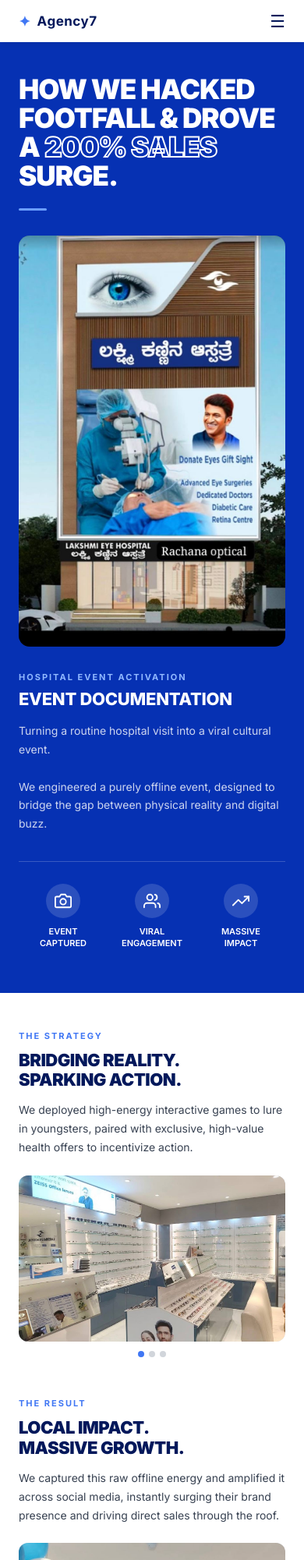
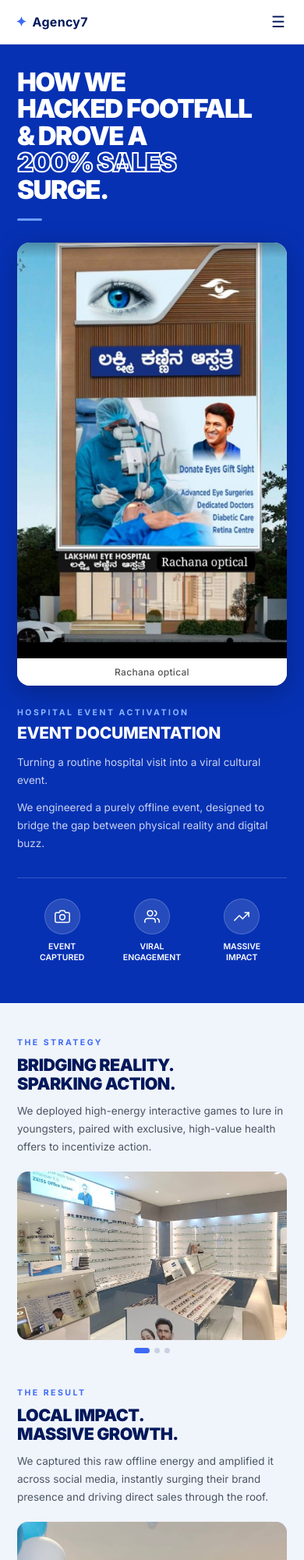
Before and after one commit to Chethans3413/SCRIBED7, a plain HTML site: page lakshmi-case-study.html in a window 390 px wide. Shown: the top 2000 px of the page at 78% size. Drawn offline with Linux system fonts and the light colour scheme.

Commit message:
Rebuild case study pixel-perfect — matches reference design with card, caption, proper layout

```diff
--- a/lakshmi-case-study.html
+++ b/lakshmi-case-study.html
@@ -3,52 +3,39 @@
 <head>
   <meta charset="UTF-8" />
   <meta name="viewport" content="width=device-width, initial-scale=1.0" />
-  <title>Agency7 — How We Hacked Footfall & Drove a 200% Sales Surge</title>
+  <title>Agency7 — How We Hacked Footfall &amp; Drove a 200% Sales Surge</title>
   <meta name="description" content="How Agency7 turned a hospital event into a viral cultural moment, driving 200% sales growth for Lakshmi Eye Hospital." />
   <link rel="preconnect" href="https://fonts.googleapis.com" />
   <link rel="preconnect" href="https://fonts.gstatic.com" crossorigin />
-  <link href="https://fonts.googleapis.com/css2?family=Inter:wght@400;500;600;700;800;900&display=swap" rel="stylesheet" />
+  <link href="https://fonts.googleapis.com/css2?family=Inter:ital,wght@0,400;0,500;0,600;0,700;0,800;0,900;1,400&display=swap" rel="stylesheet" />
   <style>
-    /* =============================================
-       FULL RESET — standalone from style.css
-       ============================================= */
-    *, *::before, *::after {
-      box-sizing: border-box;
-      margin: 0;
-      padding: 0;
+    /* ── RESET ── */
+    *, *::before, *::after { box-sizing: border-box; margin: 0; padding: 0; }
+    html { font-size: 16px; scroll-behavior: smooth; }
+    body {
+      font-family: 'Inter', sans-serif;
+      background: #edf1fb;
+      color: #111;
+      overflow-x: hidden;
+      -webkit-font-smoothing: antialiased;
+    }
+    a { text-decoration: none; color: inherit; }
+    ul { list-style: none; }
+    img { display: block; width: 100%; }
+
+    /* ── TOKENS ── */
+    :root {
+      --blue:   #0631b3;
+      --deep:   #02185b;
+      --accent: #3d6af5;
+      --pale:   #f0f4fb;
+      --white:  #ffffff;
     }
 
-    html {
-      font-size: 16px;
-      scroll-behavior: smooth;
-    }
-
-    body {
-      font-family: 'Inter', sans-serif;
-      background-color: #eef2fb;
-      color: #111;
-      overflow-x: hidden;
-      min-height: 100vh;
-      height: auto !important;
-    }
-
-    a { text-decoration: none; }
-    ul { list-style: none; }
-    img { display: block; max-width: 100%; }
-
-    /* ---- COLOURS ---- */
-    :root {
-      --blue: #0631b3;
-      --deep: #02185b;
-      --accent: #4077f4;
-      --bg: #eef2fb;
-      --white: #ffffff;
-    }
-
-    /* ===========================================
+    /* ════════════════════════════
        NAVBAR
-       =========================================== */
-    .cs-nav {
+    ════════════════════════════ */
+    .nav {
       position: fixed;
       top: 0; left: 0; right: 0;
       z-index: 999;
@@ -56,438 +43,466 @@
       display: flex;
       align-items: center;
       justify-content: space-between;
-      padding: 16px 24px;
-      box-shadow: 0 1px 10px rgba(0,0,0,0.1);
+      padding: 14px 20px;
+      border-bottom: 1px solid rgba(0,0,0,0.07);
     }
-
-    .cs-nav-logo {
+    .nav-brand {
       display: flex;
       align-items: center;
-      gap: 8px;
-      font-size: 17px;
+      gap: 7px;
+      font-size: 16px;
       font-weight: 700;
       color: var(--deep);
-      letter-spacing: 0.5px;
+      letter-spacing: 0.3px;
     }
-
-    .cs-nav-logo .star {
+    .nav-brand .star {
       color: var(--accent);
-      font-size: 18px;
+      font-size: 17px;
+      line-height: 1;
     }
-
-    .cs-nav-hamburger {
-      font-size: 22px;
+    .nav-burger {
+      font-size: 20px;
       color: var(--deep);
       cursor: pointer;
       line-height: 1;
+      padding: 4px;
     }
 
-    /* ===========================================
-       HERO — Dark Blue
-       =========================================== */
-    .cs-hero {
-      background-color: var(--blue);
+    /* ════════════════════════════
+       HERO — Dark blue panel
+    ════════════════════════════ */
+    .hero {
+      background: var(--blue);
       color: var(--white);
-      padding: 96px 24px 48px;
+      padding: 88px 22px 48px;
     }
 
-    .cs-hero-headline {
-      font-size: clamp(34px, 9vw, 72px);
+    /* Big headline */
+    .hero-h1 {
+      font-size: clamp(32px, 8.5vw, 68px);
       font-weight: 900;
-      line-height: 1.05;
+      line-height: 1.04;
       text-transform: uppercase;
-      letter-spacing: -1px;
-      margin-bottom: 24px;
+      letter-spacing: -1.5px;
+      margin-bottom: 20px;
+    }
+    .hero-h1 .outline {
+      display: block;
+      color: transparent;
+      -webkit-text-stroke: 2px var(--white);
+      font-style: normal;
     }
 
-    .cs-hero-headline .outline {
-      color: transparent;
-      -webkit-text-stroke: 2px var(--white);
+    /* Divider pip */
+    .hero-pip {
+      width: 32px;
+      height: 3px;
+      border-radius: 2px;
+      background: #6b9eff;
+      margin-bottom: 28px;
     }
 
-    .cs-hero-divider {
-      width: 36px;
-      height: 3px;
-      background: #6b9eff;
-      border-radius: 2px;
-      margin-bottom: 32px;
+    /* Featured hospital photo card */
+    .hero-card {
+      background: var(--white);
+      border-radius: 16px;
+      overflow: hidden;
+      margin-bottom: 28px;
+      box-shadow: 0 8px 32px rgba(0,0,0,0.25);
     }
-
-    .cs-featured-img {
-      width: 100%;
-      border-radius: 14px;
-      overflow: hidden;
-      margin-bottom: 32px;
-      background: #1a3a8a;
-    }
-
-    .cs-featured-img img {
+    .hero-card img {
       width: 100%;
       height: auto;
       object-fit: cover;
       display: block;
     }
-
-    .cs-event-tag {
-      font-size: 11px;
-      font-weight: 700;
-      letter-spacing: 2px;
-      text-transform: uppercase;
-      color: #90b8ff;
-      margin-bottom: 8px;
+    .hero-card-caption {
+      background: var(--white);
+      color: #555;
+      font-size: 12px;
+      font-weight: 500;
+      padding: 10px 14px;
+      text-align: center;
+      letter-spacing: 0.3px;
     }
 
-    .cs-event-title {
-      font-size: 22px;
+    /* Event label + title + desc */
+    .hero-tag {
+      font-size: 10.5px;
+      font-weight: 700;
+      letter-spacing: 2.5px;
+      text-transform: uppercase;
+      color: #8bb4ff;
+      margin-bottom: 7px;
+    }
+    .hero-title {
+      font-size: 21px;
       font-weight: 800;
       text-transform: uppercase;
       letter-spacing: -0.3px;
-      margin-bottom: 16px;
+      margin-bottom: 14px;
       color: var(--white);
     }
+    .hero-desc {
+      font-size: 13.5px;
+      line-height: 1.7;
+      color: rgba(255,255,255,0.78);
+      margin-bottom: 32px;
+    }
+    .hero-desc p + p { margin-top: 12px; }
 
-    .cs-event-desc {
-      font-size: 14px;
-      line-height: 1.7;
-      color: rgba(255,255,255,0.8);
-      margin-bottom: 36px;
-    }
-
-    /* Icon grid */
-    .cs-icons {
+    /* 3-icon footer strip */
+    .hero-icons {
       display: grid;
       grid-template-columns: repeat(3, 1fr);
-      border-top: 1px solid rgba(255,255,255,0.2);
-      padding-top: 28px;
-      padding-bottom: 8px;
       gap: 0;
+      border-top: 1px solid rgba(255,255,255,0.18);
+      padding-top: 26px;
+      padding-bottom: 4px;
     }
-
-    .cs-icon-col {
+    .hero-icon {
       display: flex;
       flex-direction: column;
       align-items: center;
-      gap: 10px;
-      font-size: 11px;
+      gap: 9px;
+      font-size: 10.5px;
       font-weight: 600;
       text-transform: uppercase;
       color: var(--white);
       text-align: center;
-      line-height: 1.35;
-      padding: 0 6px;
+      line-height: 1.3;
     }
-
-    .cs-icon-bubble {
-      width: 44px;
-      height: 44px;
+    .icon-ring {
+      width: 46px;
+      height: 46px;
       border-radius: 50%;
-      background: rgba(255,255,255,0.15);
+      background: rgba(255,255,255,0.13);
       display: flex;
       align-items: center;
       justify-content: center;
-      flex-shrink: 0;
+      border: 1px solid rgba(255,255,255,0.2);
+    }
+    .icon-ring svg {
+      width: 20px;
+      height: 20px;
+      stroke: var(--white);
+      fill: none;
+      stroke-width: 1.8;
+      stroke-linecap: round;
+      stroke-linejoin: round;
     }
 
-    .cs-icon-bubble svg {
-      width: 22px;
-      height: 22px;
+    /* ════════════════════════════
+       CONTENT — Light background
+    ════════════════════════════ */
+    .content {
+      background: var(--pale);
+      padding: 44px 22px 0;
+    }
+
+    /* A single strategy / result block */
+    .block {
+      margin-bottom: 44px;
+    }
+
+    .block-tag {
+      display: block;
+      font-size: 10.5px;
+      font-weight: 700;
+      letter-spacing: 2.5px;
+      text-transform: uppercase;
+      color: var(--accent);
+      margin-bottom: 10px;
+    }
+
+    .block-heading {
+      font-size: clamp(21px, 5.5vw, 34px);
+      font-weight: 900;
+      line-height: 1.12;
+      text-transform: uppercase;
+      letter-spacing: -0.5px;
+      color: var(--deep);
+      margin-bottom: 12px;
+    }
+
+    .block-body {
+      font-size: 13.5px;
+      line-height: 1.7;
+      color: #4b5563;
+      margin-bottom: 20px;
+    }
+
+    /* Photo carousel */
+    .carousel-frame {
+      width: 100%;
+      border-radius: 14px;
+      overflow: hidden;
+      background: #c8d4ea;
+      aspect-ratio: 16 / 10;
+      margin-bottom: 10px;
+    }
+    .carousel-frame img {
+      width: 100%;
+      height: 100%;
+      object-fit: cover;
+      display: block;
+    }
+    .carousel-dots {
+      display: flex;
+      justify-content: center;
+      gap: 6px;
+      margin-bottom: 0;
+    }
+    .c-dot {
+      width: 7px;
+      height: 7px;
+      border-radius: 50%;
+      background: #c9d2e0;
+    }
+    .c-dot.active {
+      background: var(--accent);
+      width: 20px;
+      border-radius: 4px;
+    }
+
+    /* ════════════════════════════
+       CTA CARD — inside content
+    ════════════════════════════ */
+    .cta-wrap {
+      background: var(--pale);
+      padding: 32px 22px 56px;
+    }
+    .cta-card {
+      background: var(--blue);
+      border-radius: 18px;
+      padding: 36px 22px 32px;
+      text-align: center;
+      color: var(--white);
+    }
+    .cta-rocket {
+      width: 50px;
+      height: 50px;
+      background: rgba(255,255,255,0.16);
+      border-radius: 10px;
+      display: flex;
+      align-items: center;
+      justify-content: center;
+      margin: 0 auto 14px;
+    }
+    .cta-rocket svg {
+      width: 24px;
+      height: 24px;
       stroke: var(--white);
       fill: none;
       stroke-width: 2;
       stroke-linecap: round;
       stroke-linejoin: round;
     }
-
-    /* ===========================================
-       CONTENT AREA — White
-       =========================================== */
-    .cs-content {
-      background: var(--white);
-      padding: 48px 24px;
-    }
-
-    .cs-block {
-      margin-bottom: 52px;
-    }
-
-    .cs-block:last-child {
-      margin-bottom: 0;
-    }
-
-    .cs-section-tag {
-      display: block;
+    .cta-label {
       font-size: 11px;
       font-weight: 700;
       letter-spacing: 2px;
       text-transform: uppercase;
-      color: var(--accent);
-      margin-bottom: 12px;
-    }
-
-    .cs-section-heading {
-      font-size: clamp(22px, 5.5vw, 36px);
-      font-weight: 900;
-      line-height: 1.15;
-      text-transform: uppercase;
-      letter-spacing: -0.5px;
-      color: var(--deep);
-      margin-bottom: 14px;
-    }
-
-    .cs-section-body {
-      font-size: 14px;
-      line-height: 1.7;
-      color: #374151;
+      color: rgba(255,255,255,0.7);
       margin-bottom: 24px;
     }
-
-    /* Carousel */
-    .cs-slide {
-      width: 100%;
-      border-radius: 12px;
-      overflow: hidden;
-      background: #d1d9e8;
-      aspect-ratio: 16/10;
-      margin-bottom: 12px;
-    }
-
-    .cs-slide img {
-      width: 100%;
-      height: 100%;
-      object-fit: cover;
-      display: block;
-    }
-
-    .cs-dots {
-      display: flex;
-      gap: 6px;
-      justify-content: center;
-    }
-
-    .cs-dot {
-      width: 8px;
-      height: 8px;
-      border-radius: 50%;
-      background: #d1d5db;
-    }
-
-    .cs-dot.on {
-      background: var(--accent);
-    }
-
-    /* ===========================================
-       CTA CARD
-       =========================================== */
-    .cs-cta-wrap {
-      background: var(--white);
-      padding: 0 24px 56px;
-    }
-
-    .cs-cta-card {
-      background: var(--blue);
-      border-radius: 16px;
-      padding: 40px 24px;
-      text-align: center;
-      color: var(--white);
-    }
-
-    .cs-rocket-box {
-      width: 52px;
-      height: 52px;
-      background: rgba(255,255,255,0.18);
-      border-radius: 10px;
-      display: flex;
-      align-items: center;
-      justify-content: center;
-      margin: 0 auto 18px;
-    }
-
-    .cs-rocket-box svg {
-      width: 26px;
-      height: 26px;
-      stroke: var(--white);
-      fill: none;
-      stroke-width: 2;
-      stroke-linecap: round;
-      stroke-linejoin: round;
-    }
-
-    .cs-result-tag {
-      font-size: 12px;
-      font-weight: 700;
-      letter-spacing: 2px;
-      text-transform: uppercase;
-      color: rgba(255,255,255,0.75);
+    .cta-stats {
+      display: grid;
+      grid-template-columns: repeat(3, 1fr);
       margin-bottom: 28px;
     }
-
-    .cs-stats {
-      display: grid;
-      grid-template-columns: repeat(3, 1fr);
-      margin-bottom: 32px;
-    }
-
-    .cs-stat {
+    .cta-stat {
       display: flex;
       flex-direction: column;
       align-items: center;
       gap: 4px;
-      border-right: 1px solid rgba(255,255,255,0.2);
-      padding: 0 6px;
+      padding: 0 4px;
+      border-right: 1px solid rgba(255,255,255,0.18);
     }
-
-    .cs-stat:last-child {
-      border-right: none;
-    }
-
-    .cs-stat-num {
-      font-size: 26px;
+    .cta-stat:last-child { border-right: none; }
+    .cta-stat-num {
+      font-size: 24px;
       font-weight: 900;
-      color: var(--white);
       letter-spacing: -0.5px;
     }
-
-    .cs-stat-lbl {
-      font-size: 9px;
+    .cta-stat-sub {
+      font-size: 8.5px;
       font-weight: 600;
       text-transform: uppercase;
       letter-spacing: 0.5px;
-      color: rgba(255,255,255,0.6);
+      color: rgba(255,255,255,0.55);
       text-align: center;
+      line-height: 1.3;
     }
-
-    .cs-story-btn {
+    .cta-btn {
       display: block;
       width: 100%;
-      padding: 18px 20px;
+      padding: 17px 20px;
       background: var(--white);
       color: var(--deep);
       font-family: 'Inter', sans-serif;
-      font-size: 13px;
+      font-size: 12.5px;
       font-weight: 800;
-      letter-spacing: 1px;
+      letter-spacing: 1.2px;
       text-transform: uppercase;
-      border-radius: 6px;
-      text-decoration: none;
+      border-radius: 7px;
       text-align: center;
-      transition: transform 0.15s ease, background 0.2s ease;
+      transition: background 0.2s, transform 0.15s;
+    }
+    .cta-btn:hover {
+      background: #e6eeff;
+      transform: translateY(-1px);
     }
 
-    .cs-story-btn:hover {
-      background: #e8efff;
-      transform: translateY(-1px);
+    /* ── desktop clamp ── */
+    @media (min-width: 520px) {
+      .hero, .content, .cta-wrap {
+        max-width: 480px;
+        margin-left: auto;
+        margin-right: auto;
+      }
     }
   </style>
 </head>
 <body>
 
-  <!-- NAVBAR -->
-  <nav class="cs-nav">
-    <a href="index.html" class="cs-nav-logo">
+  <!-- ══════════ NAVBAR ══════════ -->
+  <nav class="nav">
+    <a href="index.html" class="nav-brand">
       <span class="star">✦</span>
       <span>Agency7</span>
     </a>
-    <div class="cs-nav-hamburger">☰</div>
+    <div class="nav-burger">☰</div>
   </nav>
 
-  <!-- HERO -->
-  <section class="cs-hero">
-    <h1 class="cs-hero-headline">
-      HOW WE HACKED FOOTFALL &amp; DROVE A
+  <!-- ══════════ HERO ══════════ -->
+  <section class="hero">
+
+    <h1 class="hero-h1">
+      HOW WE<br/>HACKED FOOTFALL<br/>&amp; DROVE A
       <span class="outline">200% SALES</span>
       SURGE.
     </h1>
 
-    <div class="cs-hero-divider"></div>
+    <div class="hero-pip"></div>
 
-    <div class="cs-featured-img">
-      <img src="images/Hospital photo.jpg" alt="Lakshmi Eye Hospital exterior" />
+    <!-- Hospital exterior photo card -->
+    <div class="hero-card">
+      <img src="images/Hospital photo.jpg" alt="Lakshmi Eye Hospital — Rachana Optical exterior" />
+      <div class="hero-card-caption">Rachana optical</div>
     </div>
 
-    <p class="cs-event-tag">Hospital Event Activation</p>
-    <h2 class="cs-event-title">Event Documentation</h2>
-    <p class="cs-event-desc">
-      Turning a routine hospital visit into a viral cultural event.<br/><br/>
-      We engineered a purely offline event, designed to bridge the gap between physical reality and digital buzz.
-    </p>
+    <p class="hero-tag">Hospital Event Activation</p>
+    <h2 class="hero-title">Event Documentation</h2>
+    <div class="hero-desc">
+      <p>Turning a routine hospital visit into a viral cultural event.</p>
+      <p>We engineered a purely offline event, designed to bridge the gap between physical reality and digital buzz.</p>
+    </div>
 
-    <div class="cs-icons">
-      <div class="cs-icon-col">
-        <div class="cs-icon-bubble">
-          <svg viewBox="0 0 24 24"><path d="M23 19a2 2 0 0 1-2 2H3a2 2 0 0 1-2-2V8a2 2 0 0 1 2-2h4l2-3h6l2 3h4a2 2 0 0 1 2 2z"/><circle cx="12" cy="13" r="4"/></svg>
+    <!-- 3-icon row -->
+    <div class="hero-icons">
+      <div class="hero-icon">
+        <div class="icon-ring">
+          <svg viewBox="0 0 24 24">
+            <path d="M23 19a2 2 0 0 1-2 2H3a2 2 0 0 1-2-2V8a2 2 0 0 1 2-2h4l2-3h6l2 3h4a2 2 0 0 1 2 2z"/>
+            <circle cx="12" cy="13" r="4"/>
+          </svg>
         </div>
         <span>Event<br/>Captured</span>
       </div>
-      <div class="cs-icon-col">
-        <div class="cs-icon-bubble">
-          <svg viewBox="0 0 24 24"><path d="M17 21v-2a4 4 0 0 0-4-4H5a4 4 0 0 0-4 4v2"/><circle cx="9" cy="7" r="4"/><path d="M23 21v-2a4 4 0 0 0-3-3.87"/><path d="M16 3.13a4 4 0 0 1 0 7.75"/></svg>
+      <div class="hero-icon">
+        <div class="icon-ring">
+          <svg viewBox="0 0 24 24">
+            <path d="M17 21v-2a4 4 0 0 0-4-4H5a4 4 0 0 0-4 4v2"/>
+            <circle cx="9" cy="7" r="4"/>
+            <path d="M23 21v-2a4 4 0 0 0-3-3.87"/>
+            <path d="M16 3.13a4 4 0 0 1 0 7.75"/>
+          </svg>
         </div>
         <span>Viral<br/>Engagement</span>
       </div>
-      <div class="cs-icon-col">
-        <div class="cs-icon-bubble">
-          <svg viewBox="0 0 24 24"><polyline points="23 6 13.5 15.5 8.5 10.5 1 18"/><polyline points="17 6 23 6 23 12"/></svg>
+      <div class="hero-icon">
+        <div class="icon-ring">
+          <svg viewBox="0 0 24 24">
+            <polyline points="23 6 13.5 15.5 8.5 10.5 1 18"/>
+            <polyline points="17 6 23 6 23 12"/>
+          </svg>
         </div>
         <span>Massive<br/>Impact</span>
-      </div>
-    </div>
-  </section>
-
-  <!-- CONTENT -->
-  <section class="cs-content">
-
-    <div class="cs-block">
-      <span class="cs-section-tag">The Strategy</span>
-      <h2 class="cs-section-heading">Bridging Reality.<br/>Sparking Action.</h2>
-      <p class="cs-section-body">We deployed high-energy interactive games to lure in youngsters, paired with exclusive, high-value health offers to incentivize action.</p>
-      <div class="cs-slide">
-        <img src="images/interior photo.jpg" alt="Strategy — hospital interior activation" />
-      </div>
-      <div class="cs-dots">
-        <div class="cs-dot on"></div>
-        <div class="cs-dot"></div>
-        <div class="cs-dot"></div>
-      </div>
-    </div>
-
-    <div class="cs-block">
-      <span class="cs-section-tag">The Result</span>
-      <h2 class="cs-section-heading">Local Impact.<br/>Massive Growth.</h2>
-      <p class="cs-section-body">We captured this raw offline energy and amplified it across social media, instantly surging their brand presence and driving direct sales through the roof.</p>
-      <div class="cs-slide">
-        <img src="images/people photo.jpg" alt="Result — crowd at hospital event" />
-      </div>
-      <div class="cs-dots">
-        <div class="cs-dot on"></div>
-        <div class="cs-dot"></div>
-        <div class="cs-dot"></div>
       </div>
     </div>
 
   </section>
 
-  <!-- CTA CARD -->
-  <div class="cs-cta-wrap">
-    <div class="cs-cta-card">
-      <div class="cs-rocket-box">
-        <svg viewBox="0 0 24 24"><path d="M4.5 16.5c-1.5 1.26-2 5-2 5s3.74-.5 5-2l.5-.5"/><path d="M12 17l-4.5-4.5"/><path d="M15 6.5c0 4-3 8-9 10"/><path d="M6.5 15c4-6 10-9 10-9"/><circle cx="16" cy="8" r="2"/></svg>
+  <!-- ══════════ CONTENT ══════════ -->
+  <section class="content">
+
+    <!-- Strategy -->
+    <div class="block">
+      <span class="block-tag">The Strategy</span>
+      <h2 class="block-heading">Bridging Reality.<br/>Sparking Action.</h2>
+      <p class="block-body">We deployed high-energy interactive games to lure in youngsters, paired with exclusive, high-value health offers to incentivize action.</p>
+      <div class="carousel-frame">
+        <img src="images/interior photo.jpg" alt="Hospital interior — strategy activation" />
       </div>
-      <p class="cs-result-tag">Result Delivered</p>
-      <div class="cs-stats">
-        <div class="cs-stat">
-          <span class="cs-stat-num">200%</span>
-          <span class="cs-stat-lbl">Sales Increase</span>
+      <div class="carousel-dots">
+        <div class="c-dot active"></div>
+        <div class="c-dot"></div>
+        <div class="c-dot"></div>
+      </div>
+    </div>
+
+    <!-- Result -->
+    <div class="block">
+      <span class="block-tag">The Result</span>
+      <h2 class="block-heading">Local Impact.<br/>Massive Growth.</h2>
+      <p class="block-body">We captured this raw offline energy and amplified it across social media, instantly surging their brand presence and driving direct sales through the roof.</p>
+      <div class="carousel-frame">
+        <img src="images/people photo.jpg" alt="Event — crowd at Lakshmi Eye Hospital" />
+      </div>
+      <div class="carousel-dots">
+        <div class="c-dot active"></div>
+        <div class="c-dot"></div>
+        <div class="c-dot"></div>
+      </div>
+    </div>
+
+  </section>
+
+  <!-- ══════════ CTA CARD ══════════ -->
+  <div class="cta-wrap">
+    <div class="cta-card">
+
+      <div class="cta-rocket">
+        <!-- Rocket icon -->
+        <svg viewBox="0 0 24 24">
+          <path d="M4.5 16.5c-1.5 1.26-2 5-2 5s3.74-.5 5-2l.5-.5"/>
+          <path d="M12 17l-4.5-4.5"/>
+          <path d="M16 5c0 0-4 2-8 8"/>
+          <path d="M8 16c0 0 2-4 8-8"/>
+          <circle cx="16.5" cy="7.5" r="1.5"/>
+          <path d="M2 2l20 20" stroke-width="0"/>
+        </svg>
+      </div>
+
+      <p class="cta-label">Result Delivered</p>
+
+      <div class="cta-stats">
+        <div class="cta-stat">
+          <span class="cta-stat-num">200%</span>
+          <span class="cta-stat-sub">Sales<br/>Increase</span>
         </div>
-        <div class="cs-stat">
-          <span class="cs-stat-num">3X</span>
-          <span class="cs-stat-lbl">Footfall Growth</span>
+        <div class="cta-stat">
+          <span class="cta-stat-num">3X</span>
+          <span class="cta-stat-sub">Footfall<br/>Growth</span>
         </div>
-        <div class="cs-stat">
-          <span class="cs-stat-num">45K+</span>
-          <span class="cs-stat-lbl">Event Reach</span>
+        <div class="cta-stat">
+          <span class="cta-stat-num">45K+</span>
+          <span class="cta-stat-sub">Event<br/>Reach</span>
         </div>
       </div>
-      <a href="index.html#contact-section" class="cs-story-btn">Let's Build Your Story</a>
+
+      <a href="index.html#contact-section" class="cta-btn">Let's Build Your Story</a>
     </div>
   </div>
 
```
